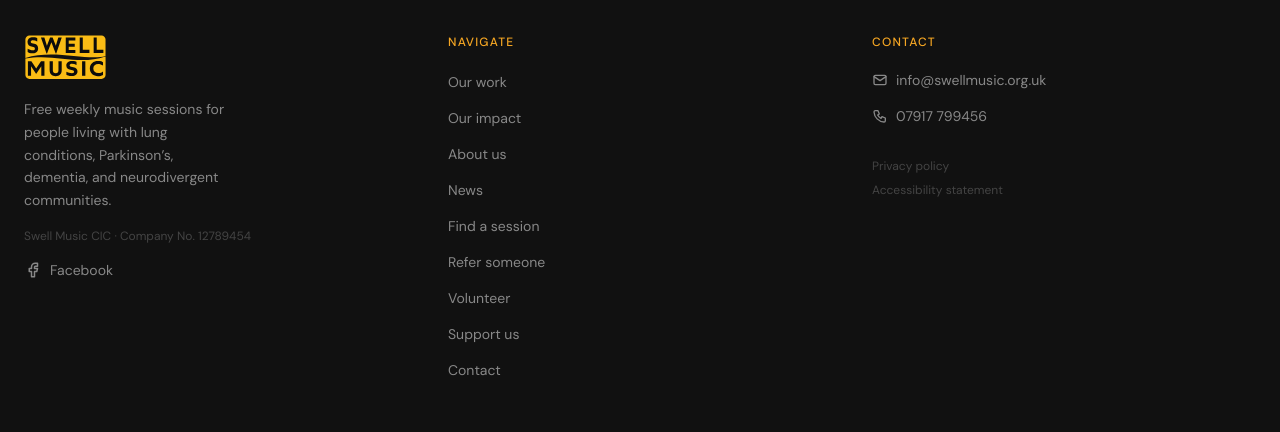
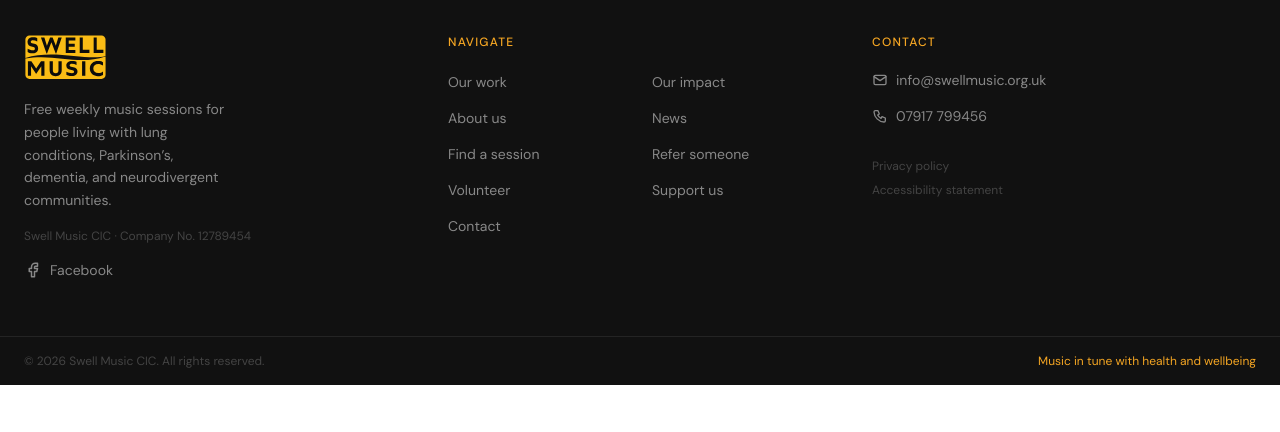
Before and after one commit to amjbarnesy/swell-music, a Next.js app: page / in a window 1280 px wide. Shown: the part 2920-3352 px from the top of the page. After the commit the page ends 3305 px from the top, so only its background shows below. Built offline with nearby package versions, Linux system fonts and the light colour scheme; no server answers.

Commit message:
Footer nav: split into two columns

```diff
--- a/components/layout/Footer.tsx
+++ b/components/layout/Footer.tsx
@@ -60,7 +60,7 @@
           >
             Navigate
           </h3>
-          <ul className="flex flex-col gap-3">
+          <ul className="grid grid-cols-2 gap-x-6 gap-y-3">
             {navigate.map((link) => (
               <li key={link.href}>
                 <Link
```
